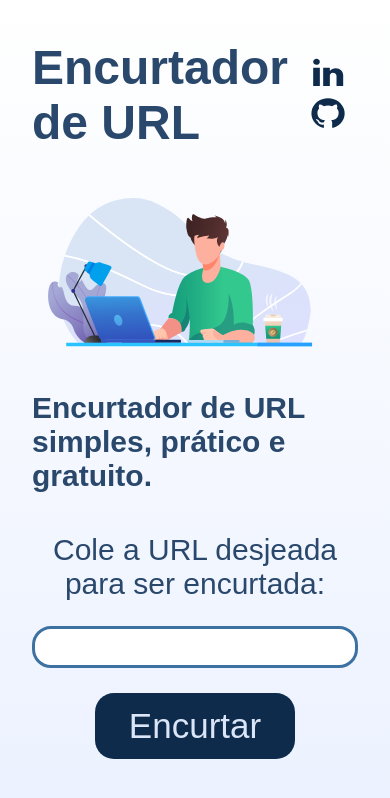
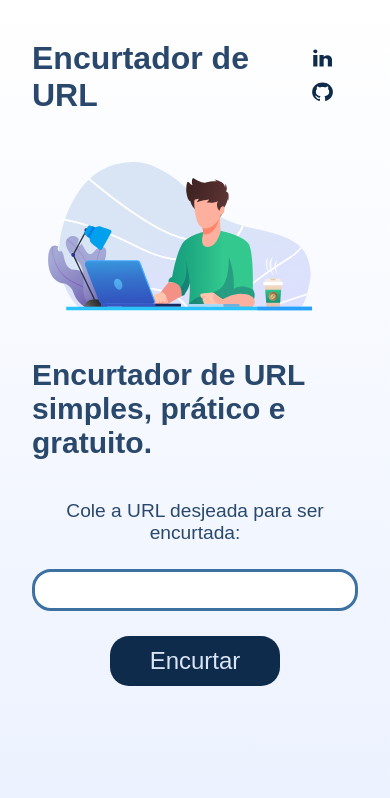
Before and after one commit to luckrafael/url-shortener, a Next.js app: page / in a window 390 px wide. Shown: the top 798 px of the page. Built offline with nearby package versions, Linux system fonts and the light colour scheme.

Commit message:
ajustando responsividade

```diff
--- a/src/styles/Home.module.css
+++ b/src/styles/Home.module.css
@@ -103,6 +103,19 @@
 }
 
 @media (max-width: 730px) {
+  .container {
+    height: 100vh;
+  }
+
+  .title {
+    font-size: 2rem;
+  }
+
+  .sociais img {
+    height: 30px;
+    width: 25px;
+  }
+
   .logo {
     display: none;
   }
@@ -112,4 +125,18 @@
     height: auto;
     margin-bottom: 35px;
   }
+
+  .center {
+    font-size: 2rem;
+  }
+
+  .url p {
+    font-size: 1.2rem;
+  }
+
+  .url button {
+    width: 170px;
+    height: 50px;
+    font-size: 1.5rem;
+  }
 }
--- a/src/styles/globals.css
+++ b/src/styles/globals.css
@@ -6,7 +6,6 @@
 }
 
 html {
-  height: 100vh;
   background: linear-gradient(#ffffff, #ebf1ff);
 }
 
```
